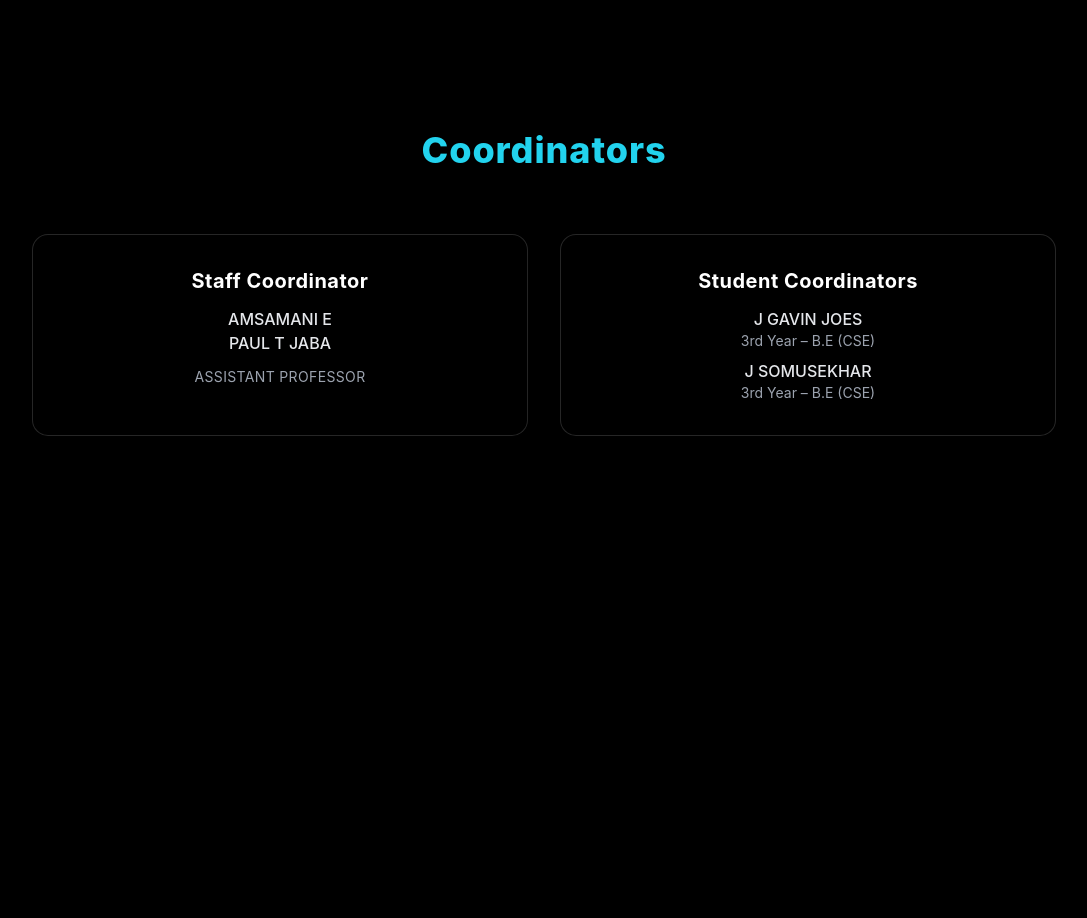
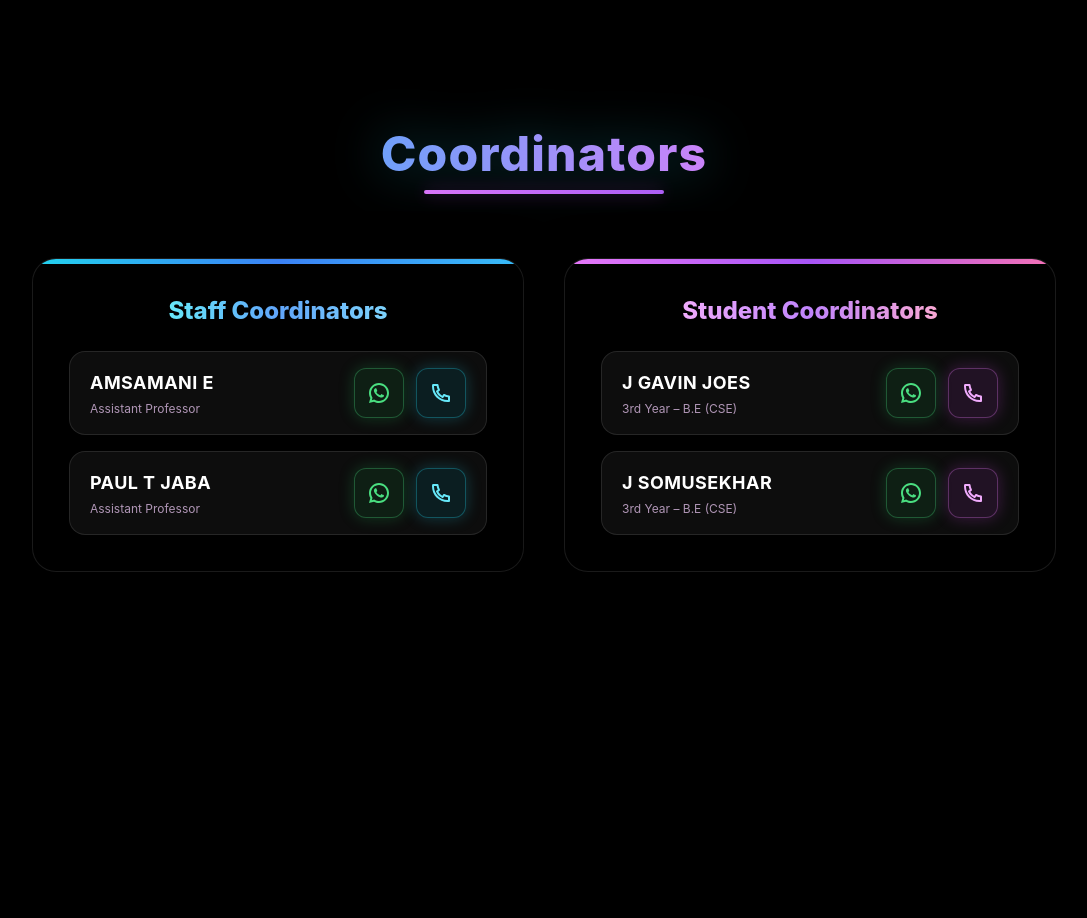
Before and after one commit to ms-arul/ASTRANOVA-26, a React (Vite) app: page / in a window 1280 px wide. Shown: the part 3080-3998 px from the top of the page, without its empty margins (96-1183 px from the left). Built offline with nearby package versions, Linux system fonts and the light colour scheme.

Commit message:
Update Coordinators.jsx

```diff
--- a/src/components/Coordinators.jsx
+++ b/src/components/Coordinators.jsx
@@ -1,103 +1,275 @@
 import { motion } from "framer-motion";
+import { RiWhatsappLine, RiPhoneLine } from "react-icons/ri";
 
 export default function Coordinators() {
+  // ✅ Each person has their own WhatsApp + Call
+  const staffCoordinators = [
+    {
+      name: "AMSAMANI E",
+      role: "Assistant Professor",
+      whatsapp: "https://wa.me/919940194947",
+      call: "tel:+919940194947",
+    },
+    {
+      name: "PAUL T JABA",
+      role: "Assistant Professor",
+      whatsapp: "https://wa.me/919498023736",
+      call: "tel:+919498023736",
+    },
+  ];
+
+  const studentCoordinators = [
+    {
+      name: "J GAVIN JOES",
+      year: "3rd Year – B.E (CSE)",
+      whatsapp: "https://wa.me/917448423003",
+      call: "tel:+917448423003",
+    },
+    {
+      name: "J SOMUSEKHAR",
+      year: "3rd Year – B.E (CSE)",
+      whatsapp: "https://wa.me/916381268654",
+      call: "tel:+916381268654",
+    },
+  ];
+
   return (
     <section className="relative min-h-screen w-full overflow-hidden">
-
-      {/* ================= BACKGROUND VIDEO ================= */}
-
-
       {/* ================= CONTENT ================= */}
       <div className="relative z-10 py-28 px-4 sm:px-6">
-
-        {/* TITLE */}
+        {/* ✅ TITLE (Gradient Motion) */}
         <motion.h2
           initial={{ opacity: 0, y: 20 }}
           whileInView={{ opacity: 1, y: 0 }}
           transition={{ duration: 0.6 }}
           viewport={{ once: true }}
+          className="text-center text-4xl sm:text-5xl font-extrabold tracking-wide"
+        >
+          <motion.span
+            className="
+              inline-block
+              bg-gradient-to-r from-cyan-300 via-blue-400 to-fuchsia-400
+              bg-[length:300%_300%]
+              bg-clip-text text-transparent
+              drop-shadow-[0_0_25px_rgba(34,211,238,0.35)]
+            "
+            animate={{ backgroundPosition: ["0% 50%", "100% 50%", "0% 50%"] }}
+            transition={{ duration: 4, repeat: Infinity, ease: "easeInOut" }}
+          >
+            Coordinators
+          </motion.span>
+        </motion.h2>
+
+        {/* ✅ UNDERLINE BAR (perfect line under title) */}
+        <motion.div
           className="
-            text-center
-            text-3xl sm:text-4xl
-            font-extrabold
-            tracking-wide
-            text-cyan-400
+            mx-auto
+            mt-3
+            h-[4px]
+            w-60
+            rounded-full
+            bg-gradient-to-r from-fuchsia-400 via-purple-500 to-pink-400
+            bg-[length:300%_300%]
+            shadow-[0_0_18px_rgba(217,70,239,0.35)]
             mb-16
           "
-        >
-          Coordinators
-        </motion.h2>
+          animate={{ backgroundPosition: ["0% 50%", "100% 50%", "0% 50%"] }}
+          transition={{ duration: 3.5, repeat: Infinity, ease: "easeInOut" }}
+        />
 
-        {/* COORDINATOR CARDS */}
-        <div className="grid md:grid-cols-2 gap-8 max-w-5xl mx-auto">
-
-          {/* STAFF COORDINATOR */}
+        {/* ✅ COORDINATOR CARDS */}
+        <div className="grid md:grid-cols-2 gap-10 max-w-5xl mx-auto">
+          {/* ================= STAFF COORDINATOR ================= */}
           <motion.div
             initial={{ opacity: 0, y: 25 }}
             whileInView={{ opacity: 1, y: 0 }}
             transition={{ duration: 0.5 }}
             viewport={{ once: true }}
             className="
-              bg-black/45
-              backdrop-blur-xl
-              border border-white/15
-              rounded-2xl
-              p-8
+              relative
+              bg-black/40
+              backdrop-blur-2xl
+              border border-white/10
+              rounded-3xl
+              p-9
               text-center
-              shadow-[0_20px_50px_rgba(0,0,0,0.6)]
+              shadow-[0_25px_60px_rgba(0,0,0,0.65)]
+              overflow-hidden
             "
           >
-            <h3 className="text-xl font-bold tracking-wide text-white mb-3">
-              Staff Coordinator
+            {/* ✅ Card Top Color Strip */}
+            <div className="absolute top-0 left-0 w-full h-[5px] bg-gradient-to-r from-cyan-400 via-blue-500 to-sky-400" />
+
+            <h3 className="text-2xl font-extrabold mb-6">
+              <span className="bg-gradient-to-r from-cyan-300 via-blue-400 to-sky-300 bg-clip-text text-transparent">
+                Staff Coordinators
+              </span>
             </h3>
 
-            <p className="text-gray-200 font-medium">
-              AMSAMANI E
-            </p>
-            <p className="text-gray-200 font-medium">
-              PAUL T JABA
-            </p>
+            {/* ✅ Staff List */}
+            <div className="space-y-4">
+              {staffCoordinators.map((person, index) => (
+                <motion.div
+                  key={index}
+                  initial={{ opacity: 0, y: 15 }}
+                  whileInView={{ opacity: 1, y: 0 }}
+                  transition={{ duration: 0.4, delay: index * 0.1 }}
+                  viewport={{ once: true }}
+                  className="
+                    flex items-center justify-between
+                    bg-white/5
+                    border border-white/10
+                    rounded-2xl
+                    px-5 py-4
+                    backdrop-blur-md
+                    transition-all duration-300
+                    hover:bg-white/10
+                    hover:scale-[1.02]
+                    hover:border-cyan-400/30
+                  "
+                >
+                  {/* ✅ Name (Wider container + single line) */}
+                  <div className="text-left flex-1 min-w-0 pr-4">
+                    <p className="text-white font-bold tracking-wide text-lg whitespace-nowrap overflow-hidden text-ellipsis">
+                      {person.name}
+                    </p>
+                    <p className="text-xs text-fuchsia-200/70 mt-1 whitespace-nowrap overflow-hidden text-ellipsis">
+                      {person.year || person.role}
+                    </p>
+                  </div>
 
-            <p className="mt-3 text-sm tracking-wide text-gray-400 uppercase">
-              Assistant Professor
-            </p>
+                  {/* ✅ Right Side Icons (✅ Smaller ONLY on mobile) */}
+                  <div className="flex items-center gap-2 sm:gap-3 flex-shrink-0">
+                    <a
+                      href={person.whatsapp}
+                      target="_blank"
+                      rel="noreferrer"
+                      className="
+                        p-2 sm:p-3 rounded-xl
+                        bg-green-500/10 border border-green-400/30
+                        hover:bg-green-500/20 hover:scale-110
+                        transition-all duration-300
+                        shadow-[0_0_15px_rgba(34,197,94,0.25)]
+                      "
+                      title="WhatsApp"
+                    >
+                      <RiWhatsappLine className="text-xl sm:text-2xl text-green-400" />
+                    </a>
+
+                    <a
+                      href={person.call}
+                      className="
+                        p-2 sm:p-3 rounded-xl
+                        bg-cyan-500/10 border border-cyan-400/30
+                        hover:bg-cyan-500/20 hover:scale-110
+                        transition-all duration-300
+                        shadow-[0_0_15px_rgba(34,211,238,0.25)]
+                      "
+                      title="Call"
+                    >
+                      <RiPhoneLine className="text-xl sm:text-2xl text-cyan-300" />
+                    </a>
+                  </div>
+                </motion.div>
+              ))}
+            </div>
           </motion.div>
 
-          {/* STUDENT COORDINATOR */}
+          {/* ================= STUDENT COORDINATOR ================= */}
           <motion.div
             initial={{ opacity: 0, y: 25 }}
             whileInView={{ opacity: 1, y: 0 }}
             transition={{ duration: 0.5, delay: 0.1 }}
             viewport={{ once: true }}
             className="
-              bg-black/45
-              backdrop-blur-xl
-              border border-white/15
-              rounded-2xl
-              p-8
+              relative
+              bg-black/40
+              backdrop-blur-2xl
+              border border-white/10
+              rounded-3xl
+              p-9
               text-center
-              shadow-[0_20px_50px_rgba(0,0,0,0.6)]
+              shadow-[0_25px_60px_rgba(0,0,0,0.65)]
+              overflow-hidden
             "
           >
-            <h3 className="text-xl font-bold tracking-wide text-white mb-3">
-              Student Coordinators
+            {/* ✅ Card Top Color Strip */}
+            <div className="absolute top-0 left-0 w-full h-[5px] bg-gradient-to-r from-fuchsia-400 via-purple-500 to-pink-400" />
+
+            <h3 className="text-2xl font-extrabold mb-6">
+              <span className="bg-gradient-to-r from-fuchsia-300 via-purple-400 to-pink-300 bg-clip-text text-transparent">
+                Student Coordinators
+              </span>
             </h3>
 
-            <p className="text-gray-200 font-medium">
-              J GAVIN JOES
-            </p>
-            <p className="text-sm text-gray-400 mb-2">
-              3rd Year – B.E (CSE)
-            </p>
+            {/* ✅ Student List */}
+            <div className="space-y-4">
+              {studentCoordinators.map((person, index) => (
+                <motion.div
+                  key={index}
+                  initial={{ opacity: 0, y: 15 }}
+                  whileInView={{ opacity: 1, y: 0 }}
+                  transition={{ duration: 0.4, delay: index * 0.1 }}
+                  viewport={{ once: true }}
+                  className="
+                    flex items-center justify-between
+                    bg-white/5
+                    border border-white/10
+                    rounded-2xl
+                    px-5 py-4
+                    backdrop-blur-md
+                    transition-all duration-300
+                    hover:bg-white/10
+                    hover:scale-[1.02]
+                    hover:border-fuchsia-400/30
+                  "
+                >
+                  {/* ✅ Name (More space + truncate on mobile) */}
+                  <div className="text-left flex-1 min-w-0 pr-4">
+                    <p className="text-white font-bold tracking-wide text-lg whitespace-nowrap overflow-hidden text-ellipsis">
+                      {person.name}
+                    </p>
+                    <p className="text-xs text-fuchsia-200/70 mt-1 whitespace-nowrap overflow-hidden text-ellipsis">
+                      {person.year}
+                    </p>
+                  </div>
 
-            <p className="text-gray-200 font-medium">
-              J SOMUSEKHAR
-            </p>
-            <p className="text-sm text-gray-400">
-              3rd Year – B.E (CSE)
-            </p>
+                  {/* ✅ Right Side Icons (✅ Smaller ONLY on mobile) */}
+                  <div className="flex items-center gap-2 sm:gap-3 flex-shrink-0">
+                    <a
+                      href={person.whatsapp}
+                      target="_blank"
+                      rel="noreferrer"
+                      className="
+                        p-2 sm:p-3 rounded-xl
+                        bg-green-500/10 border border-green-400/30
+                        hover:bg-green-500/20 hover:scale-110
+                        transition-all duration-300
+                        shadow-[0_0_15px_rgba(34,197,94,0.25)]
+                      "
+                      title="WhatsApp"
+                    >
+                      <RiWhatsappLine className="text-xl sm:text-2xl text-green-400" />
+                    </a>
+
+                    <a
+                      href={person.call}
+                      className="
+                        p-2 sm:p-3 rounded-xl
+                        bg-fuchsia-500/10 border border-fuchsia-400/30
+                        hover:bg-fuchsia-500/20 hover:scale-110
+                        transition-all duration-300
+                        shadow-[0_0_16px_rgba(217,70,239,0.25)]
+                      "
+                      title="Call"
+                    >
+                      <RiPhoneLine className="text-xl sm:text-2xl text-fuchsia-300" />
+                    </a>
+                  </div>
+                </motion.div>
+              ))}
+            </div>
           </motion.div>
-
         </div>
       </div>
     </section>
```
